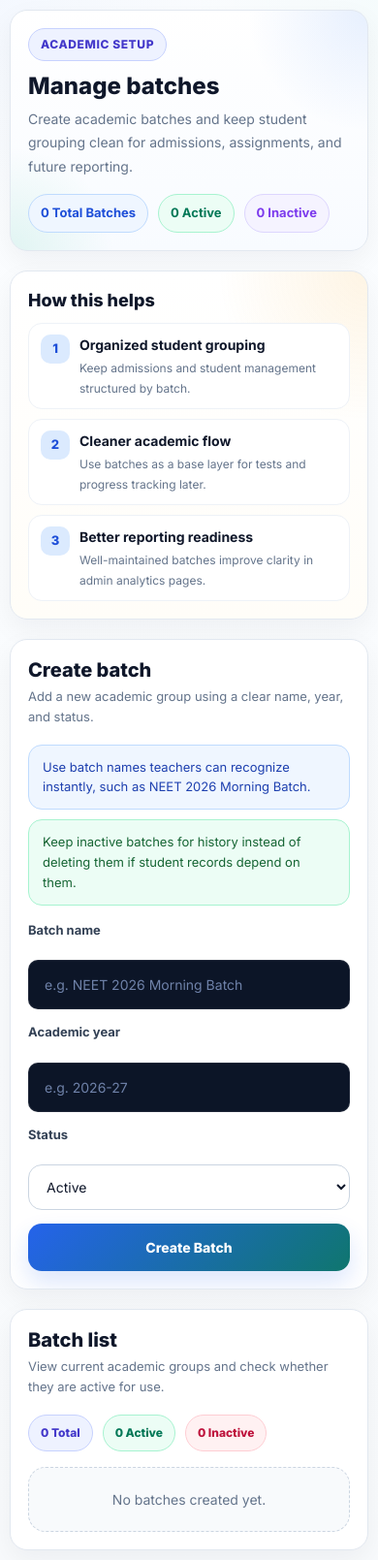
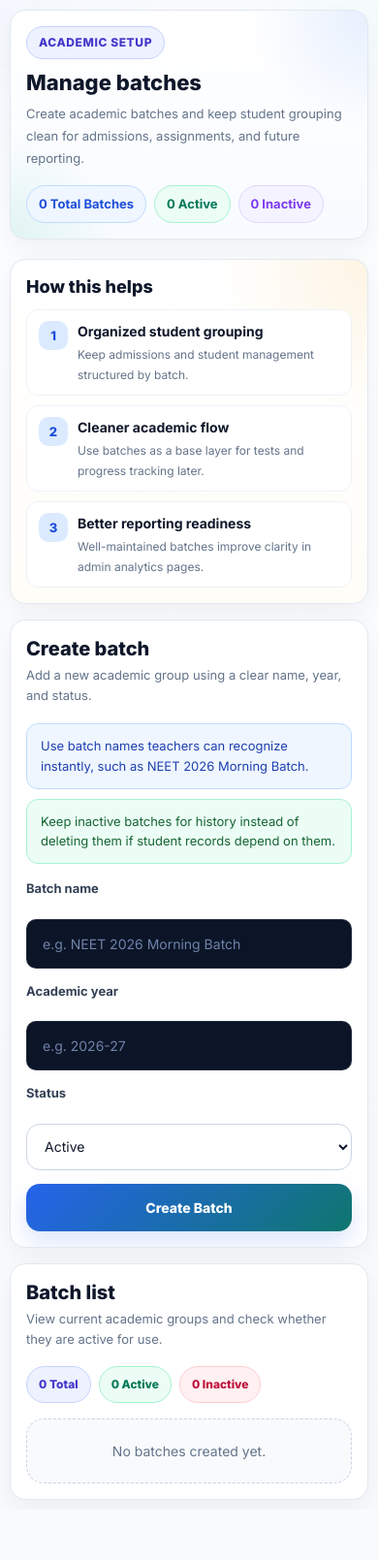
Before and after one commit to mudit0829/neet-platform, a Flask app: template templates/admin_batches.html in a window 390 px wide. Shown: the whole page at 97% size. After the commit the page ends 1547 px from the top, so only its background shows below. Run offline with Flask 3, Linux system fonts and the light colour scheme; the template is opened without the code that fills it, so the values that code supplies are empty.

Commit message:
Update admin_batches.html

```diff
--- a/templates/admin_batches.html
+++ b/templates/admin_batches.html
@@ -25,6 +25,7 @@
       border: 1px solid #e2e8f0;
       border-radius: 22px;
       box-shadow: 0 10px 28px rgba(15, 23, 42, 0.05);
+      min-width: 0;
     }
 
     .page-hero {
@@ -218,6 +219,7 @@
       background: #ffffff;
       outline: none;
       transition: 0.2s ease;
+      min-height: 48px;
     }
 
     .form-control:focus {
@@ -263,6 +265,7 @@
       cursor: pointer;
       transition: 0.2s ease;
       box-shadow: 0 12px 24px rgba(37, 99, 235, 0.16);
+      min-height: 48px;
     }
 
     .btn-primary:hover {
@@ -417,7 +477,21 @@
       }
     }
 
+    @media (max-width: 820px) {
+      .two-col-grid {
+        gap: 16px;
+      }
+
+      .panel-card {
+        padding: 18px;
+      }
+    }
+
     @media (max-width: 700px) {
+      .admin-page {
+        gap: 16px;
+      }
+
       .page-hero,
       .page-side-card,
       .panel-card {
@@ -427,6 +501,49 @@
 
       .page-hero h2 {
         font-size: 24px;
+      }
+
+      .hero-chips,
+      .table-summary {
+        gap: 8px;
+      }
+
+      .mini-chip,
+      .table-pill {
+        width: fit-content;
+        max-width: 100%;
+      }
+    }
+
+    @media (max-width: 640px) {
+      .page-hero,
+      .page-side-card,
+      .panel-card {
+        padding: 16px;
+        border-radius: 16px;
+      }
+
+      .page-hero h2 {
+        font-size: 22px;
+      }
+
+      .page-hero p,
+      .panel-subtext {
+        font-size: 13px;
+      }
+
+      .table-wrap {
+        display: none;
+      }
+
+      .mobile-batch-list {
+        display: grid;
+      }
+
+      .helper-note,
+      .side-point,
+      .mobile-meta-row {
+        border-radius: 12px;
       }
     }
   </style>
```
Also changed, not shown: other parts of templates/admin_batches.html (+86 -0 lines).
